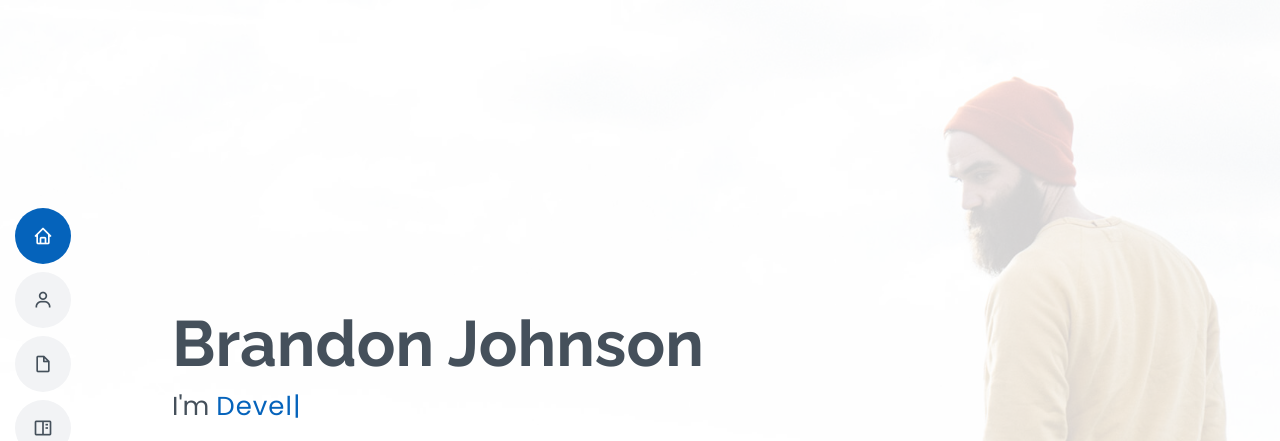
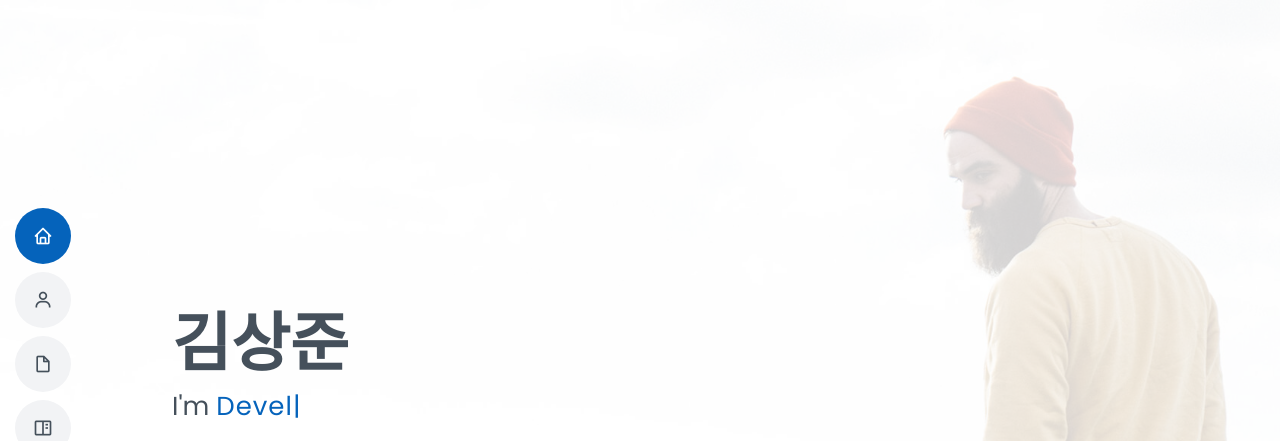
Before and after one commit to hyKSJ/resume_ksj, a plain HTML site: page index.html in a window 1280 px wide. Shown: the top 441 px of the page. Drawn offline with nearby package versions, Linux system fonts and the light colour scheme.

Commit message:
main page 이름수정

```diff
--- a/index.html
+++ b/index.html
@@ -59,7 +59,7 @@
   <!-- ======= Hero Section ======= -->
   <section id="hero" class="d-flex flex-column justify-content-center">
     <div class="container" data-aos="zoom-in" data-aos-delay="100">
-      <h1>Brandon Johnson</h1>
+      <h1>김상준</h1>
       <p>I'm <span class="typed" data-typed-items="Designer, Developer, Freelancer, Photographer"></span></p>
       <div class="social-links">
         <a href="#" class="twitter"><i class="bx bxl-twitter"></i></a>
```
Also changed, not shown: Readme.txt.
